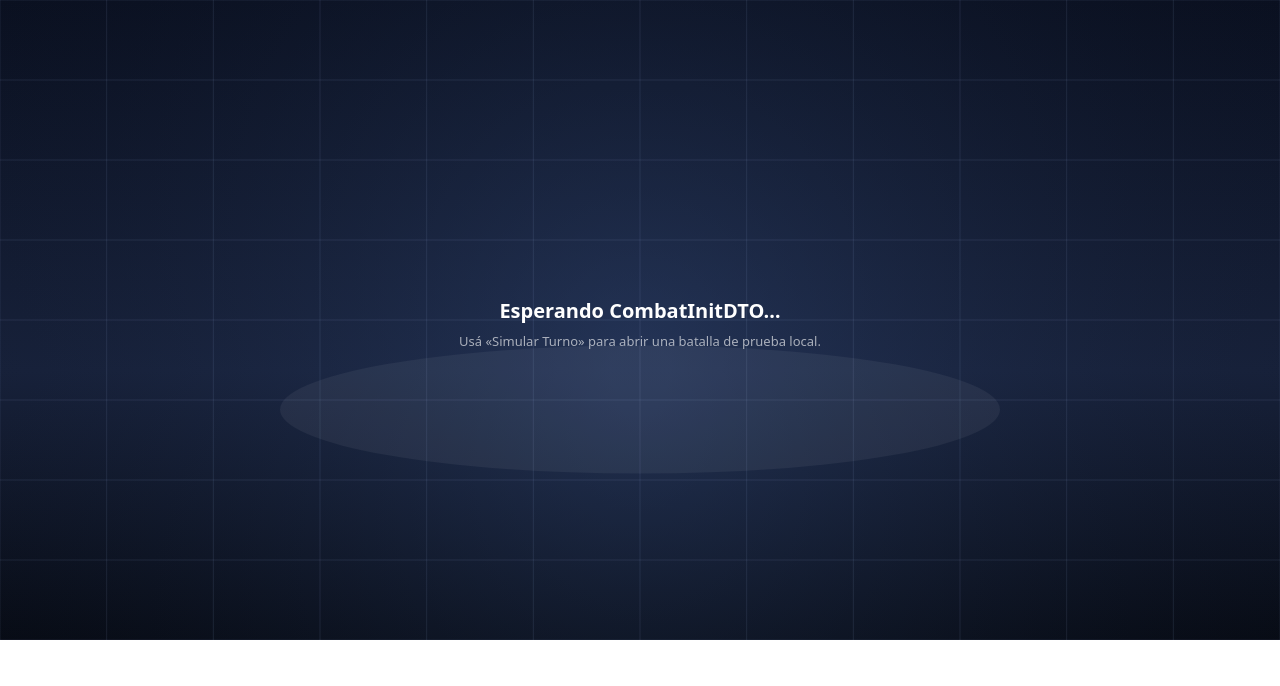
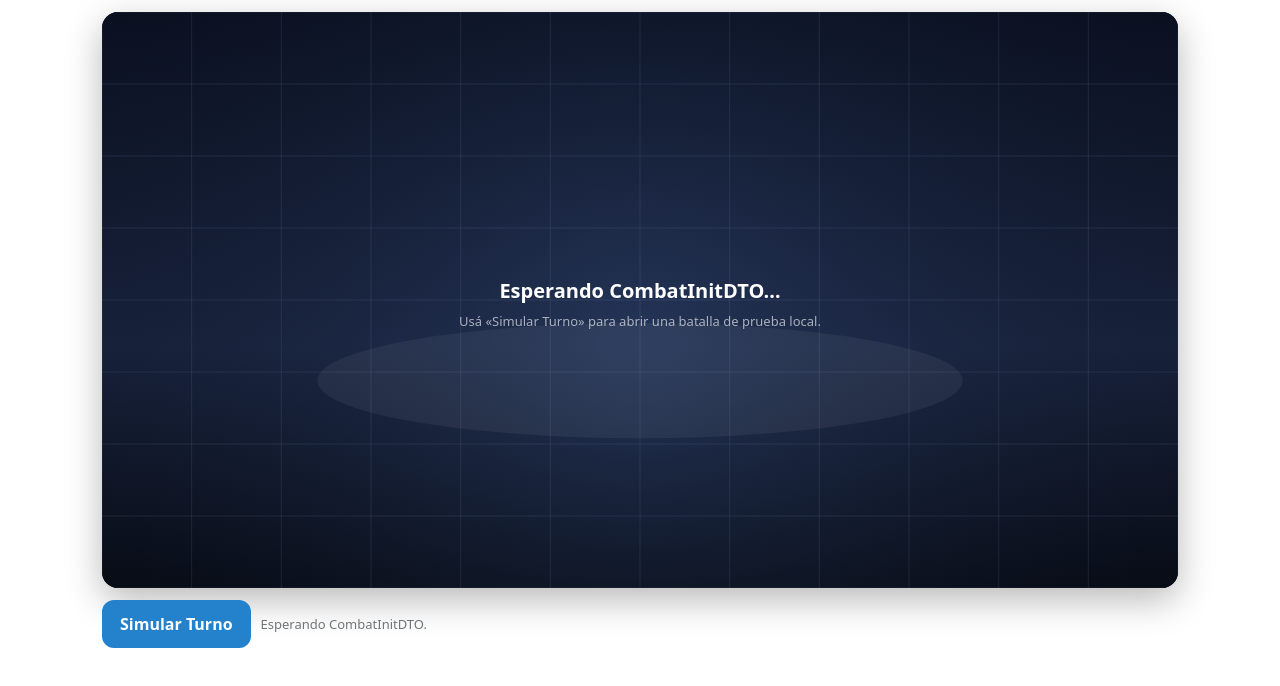
Before and after one commit to araragijona-coder/vtuber-cari, a plain HTML site: page webapp/index.html in a window 1280 px wide. Drawn offline with Linux system fonts and the light colour scheme.

Commit message:
feat(webapp): add tactile combat simulation control

```diff
--- a/webapp/index.html
+++ b/webapp/index.html
@@ -11,8 +11,40 @@
 </head>
 <body>
   <main id="app" aria-label="Cari WebApp">
-    <section id="combat" aria-label="Combate">
-      <canvas id="combat-canvas"></canvas>
+    <section
+      id="combat"
+      aria-label="Combate"
+      style="width:100%;max-width:1100px;margin:0 auto;padding:12px;"
+    >
+      <div
+        style="width:100%;height:min(72vh,680px);min-height:480px;border-radius:16px;overflow:hidden;background:#080d18;box-shadow:0 12px 36px rgba(0,0,0,.28);"
+      >
+        <canvas
+          id="combat-canvas"
+          aria-label="Canvas de combate"
+          style="width:100%;height:100%;"
+        ></canvas>
+      </div>
+
+      <div
+        style="display:flex;align-items:center;gap:10px;flex-wrap:wrap;padding:12px 0 4px;"
+      >
+        <button
+          id="simulate-turn"
+          type="button"
+          style="min-height:48px;padding:12px 18px;border:0;border-radius:12px;background:var(--tg-button-color);color:var(--tg-button-text-color);font-weight:700;cursor:pointer;touch-action:manipulation;"
+        >
+          Simular Turno
+        </button>
+        <span
+          id="combat-status"
+          role="status"
+          aria-live="polite"
+          style="font-size:13px;color:var(--tg-hint-color);"
+        >
+          Esperando CombatInitDTO.
+        </span>
+      </div>
     </section>
   </main>
 
```
